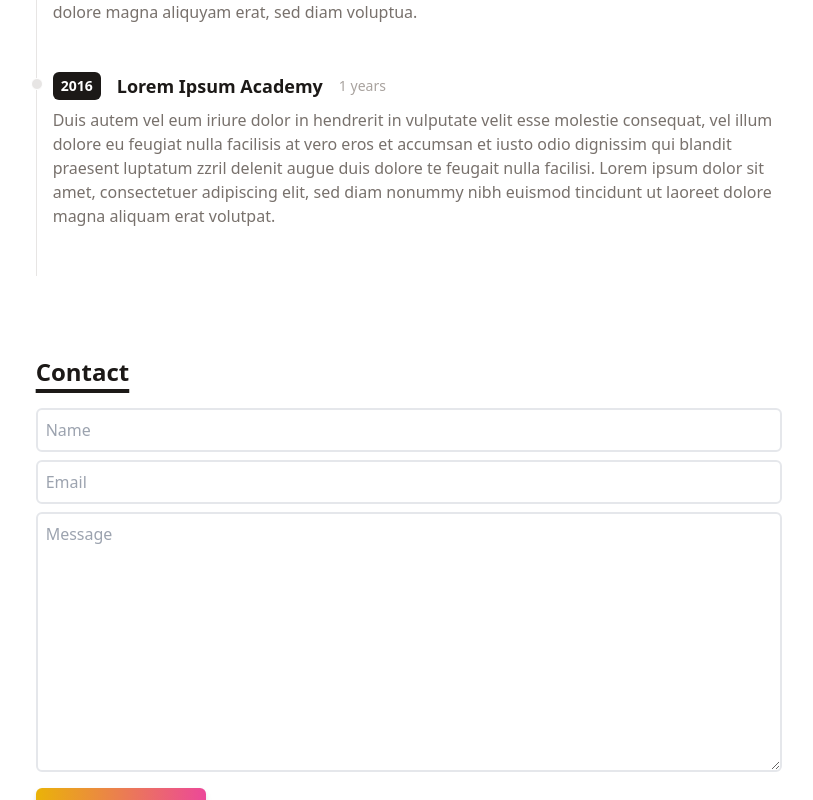
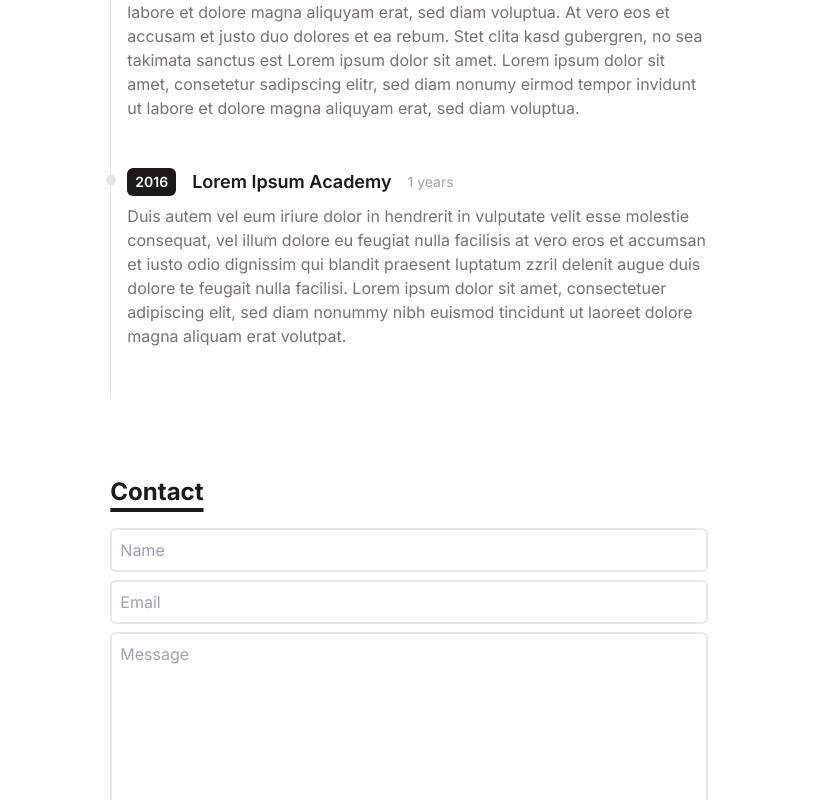
Before and after one commit to TolgaBastuerk/minimal-dev-portfolio, a React (Vite) app: page / in a window 1280 px wide. Shown: the part 1384-2184 px from the top of the page, without its empty margins (231-1044 px from the left). Built offline with nearby package versions, Linux system fonts and the light colour scheme.

Commit message:
added styling to app

```diff
--- a/src/App.jsx
+++ b/src/App.jsx
@@ -7,7 +7,7 @@ import Footer from "./components/Footer";
 
 function App() {
   return (
-    <div className="App">
+    <div className="bg-white text-stone-900 min-h-screen font-inter max-w-5xl w-11/12 mx-auto">
       <Intro />
       <Portfolio />
       <Timeline />
```
